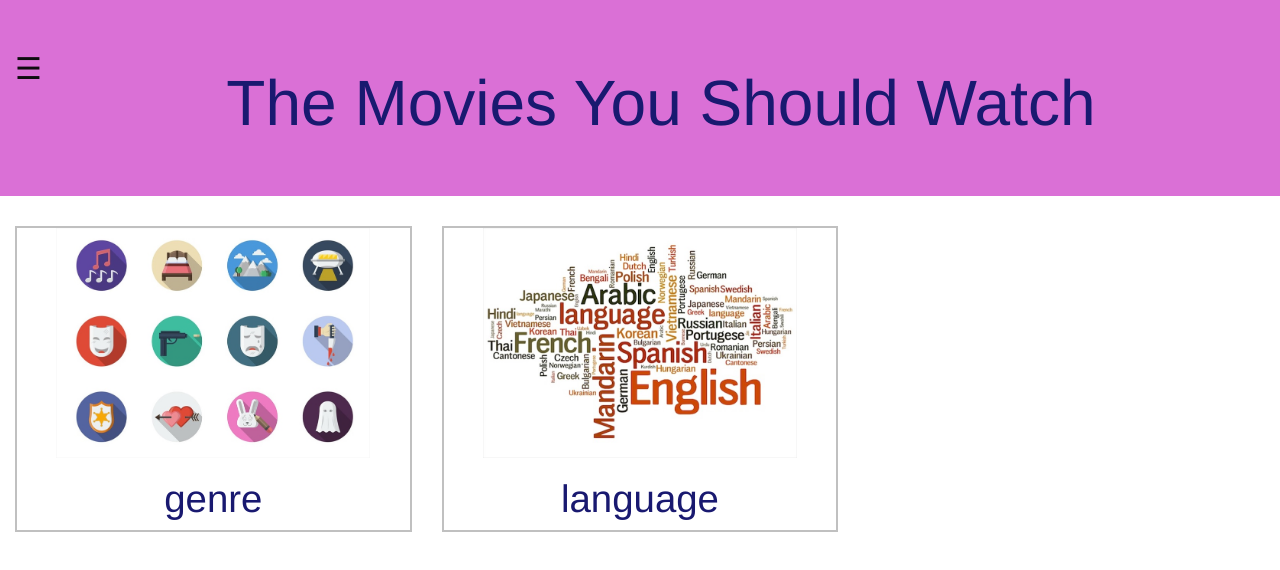
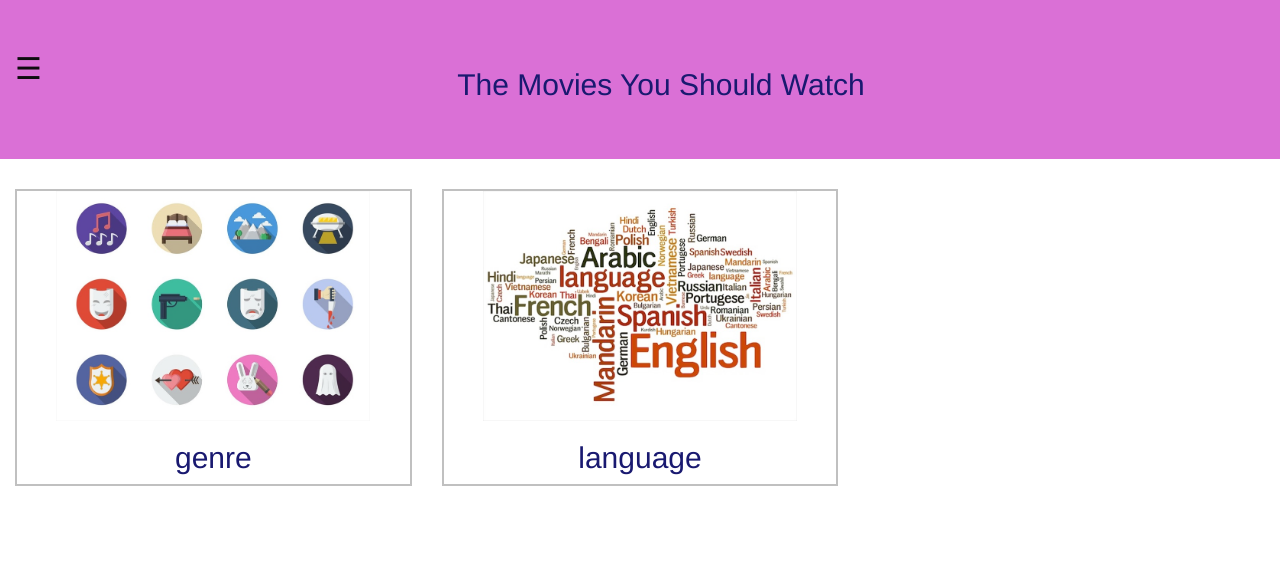
Before and after one commit to vishnump229/moviesByMood, a plain HTML site: page index.html in a window 1280 px wide. Drawn offline with Linux system fonts and the light colour scheme.

Commit message:
home page 2

```diff
--- a/index.html
+++ b/index.html
@@ -22,21 +22,21 @@
 <div id="main">
   <div class="jumbotron" style="background-color:orchid">
     <span style="color:rgb(14, 12, 15);font-size:30px;cursor:pointer;float:left;margin-left:15px;" onclick="openNav()">&#9776;</span>
-    <h2 style="color:midnightblue;text-align: center;font-size: 5vw;"> The Movies You Should Watch</h2>
+    <h2 style="color:midnightblue;text-align: center;"> The Movies You Should Watch</h2>
   </div>
 
 
   <div class="col-md-4">
     <div class="genre_box">
       <img src="genre.jpg" width="80%">
-      <h2 style="color:midnightblue;font-size: 3vw;">genre</h2>
+      <h2 style="color:midnightblue;">genre</h2>
     </div>
   </div>
 
   <div class="col-md-4">
     <div class="genre_box">
       <img src="language.jpg" width="80%">
-      <h2 style="color:midnightblue;font-size: 3vw;">language</h2>
+      <h2 style="color:midnightblue;">language</h2>
     </div>
   </div>
 
```
